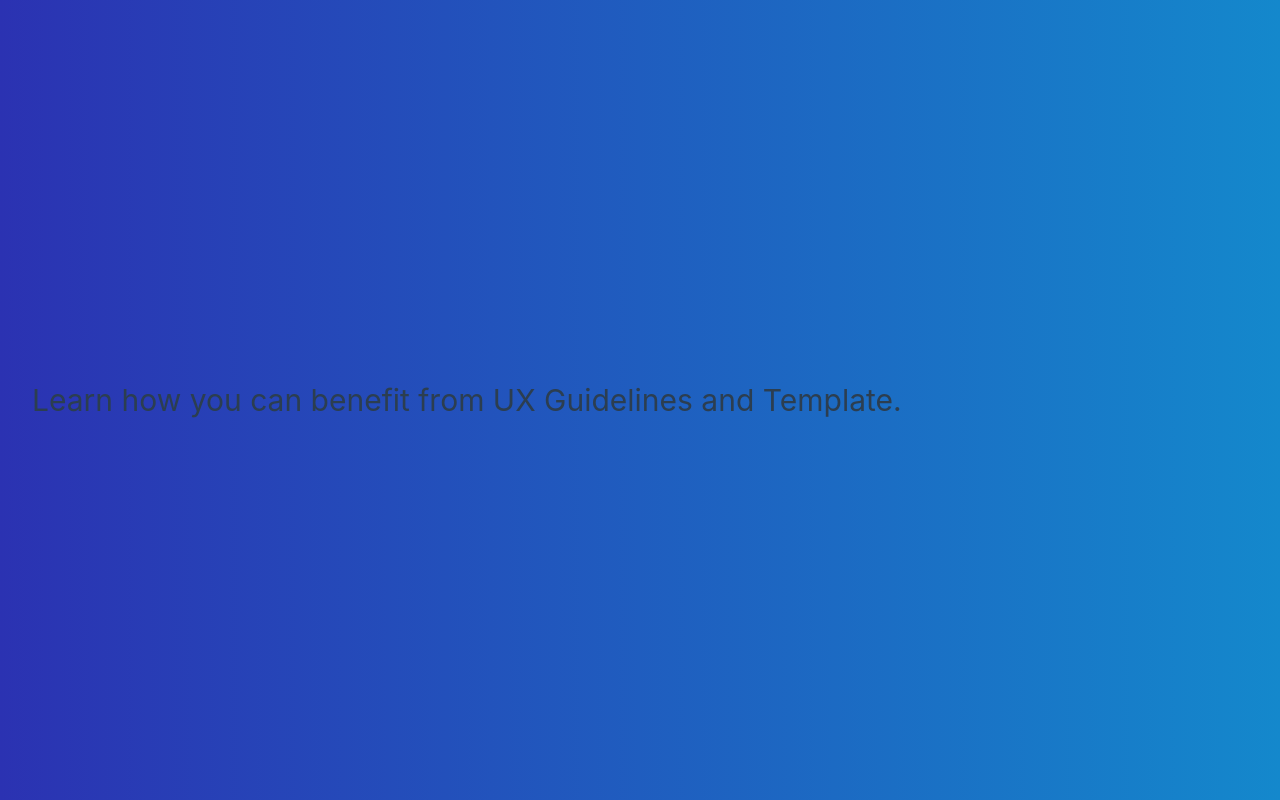
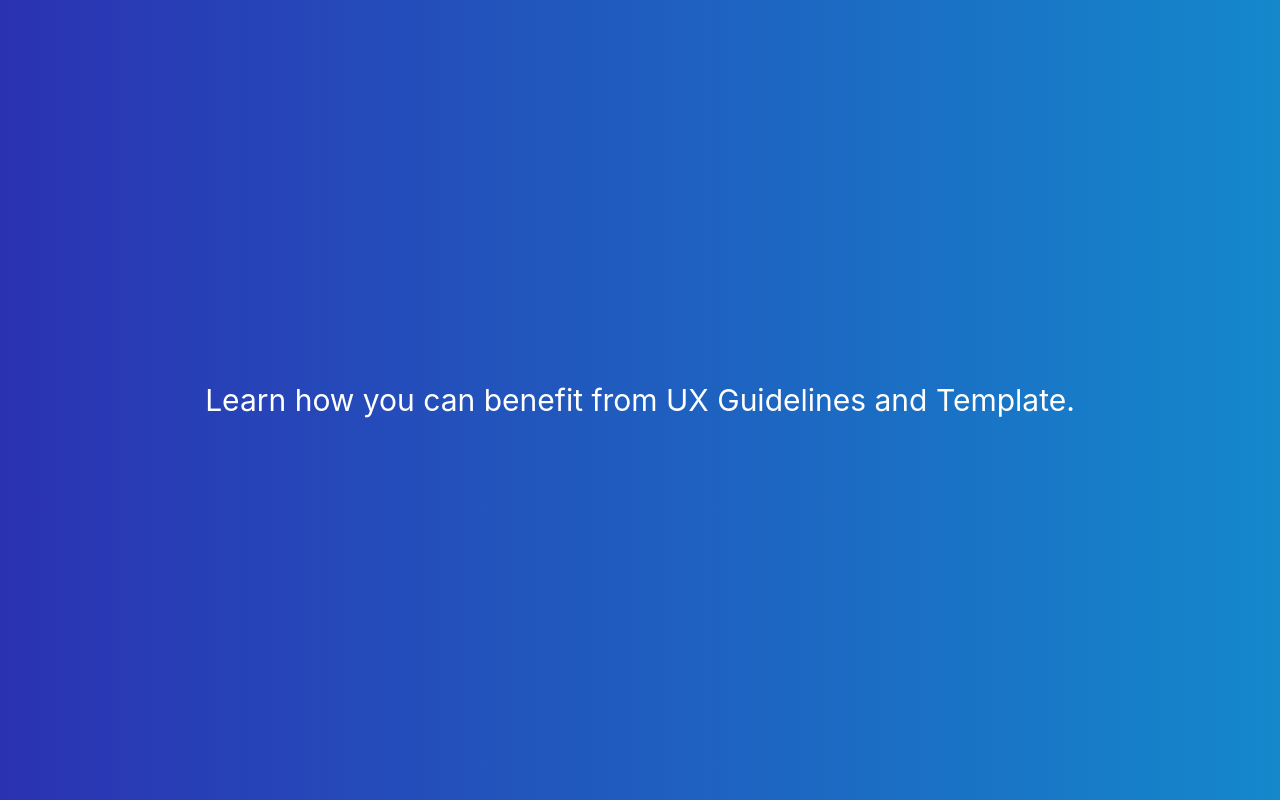
Before and after one commit to jamesdesigns/vue-project, a Vue app: page /about in a window 1280 px wide. Built offline with nearby package versions, Linux system fonts and the light colour scheme.

Commit message:
Add white to all text

```diff
--- a/src/views/AboutView.vue
+++ b/src/views/AboutView.vue
@@ -10,6 +10,8 @@
     min-height: 100vh;
     display: flex;
     align-items: center;
+    justify-content: center;
+    color: white;
   }
 }
 </style>
```
